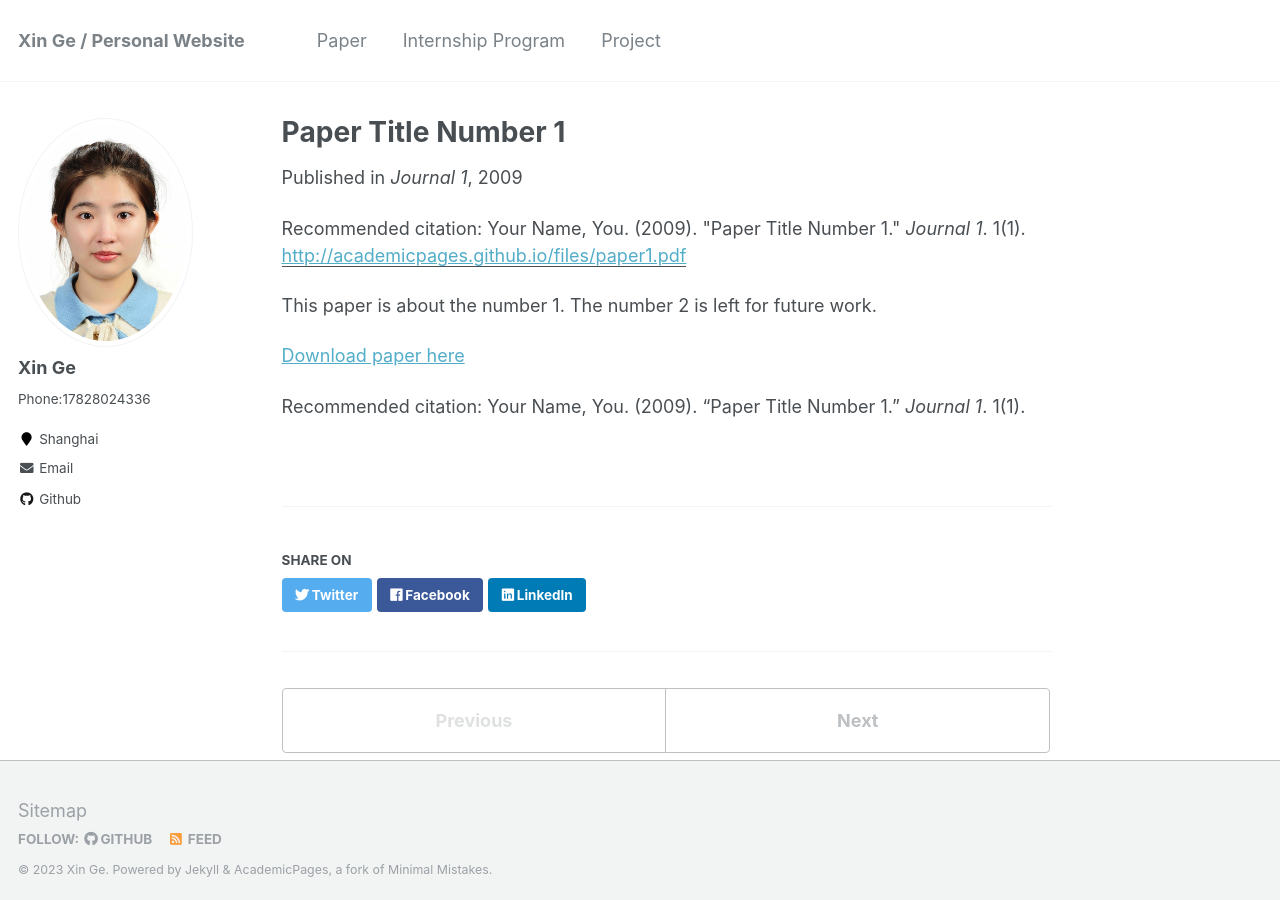
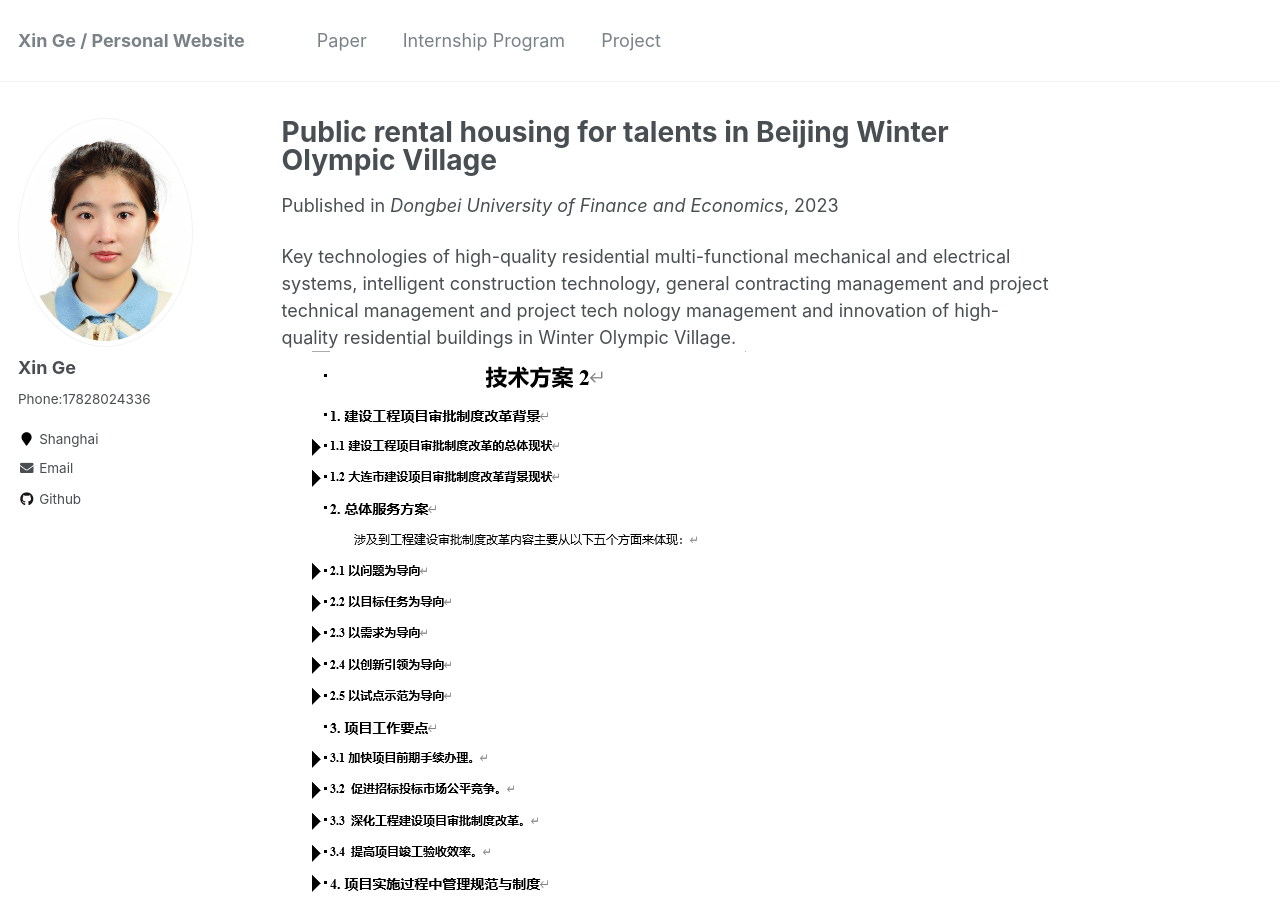
Before and after one commit to Esther0630/Esther0630.github.io, a Jekyll site: the page built from _publications/2009-10-01-paper-title-number-1.md, in a window 1280 px wide and 900 px high. Built offline with Jekyll 4.4.1, drawn with Linux system fonts in a browser that asks for light colours.

Commit message:
Update 2009-10-01-paper-title-number-1.md

```diff
--- a/_publications/2009-10-01-paper-title-number-1.md
+++ b/_publications/2009-10-01-paper-title-number-1.md
@@ -1,15 +1,13 @@
 ---
-title: "Paper Title Number 1"
+title: "Public rental housing for talents in Beijing Winter Olympic Village"
 collection: publications
 permalink: /publication/2009-10-01-paper-title-number-1
-excerpt: 'This paper is about the number 1. The number 2 is left for future work.'
-date: 2009-10-01
-venue: 'Journal 1'
+excerpt: 'Explore the future rental users and market of public rental housing, make targeted innovative build ing analysis, update and add smart products in the Internet environment and innovative applications.'
+date: 2023-03-27
+venue: 'Dongbei University of Finance and Economics'
 paperurl: 'http://academicpages.github.io/files/paper1.pdf'
-citation: 'Your Name, You. (2009). &quot;Paper Title Number 1.&quot; <i>Journal 1</i>. 1(1).'
 ---
-This paper is about the number 1. The number 2 is left for future work.
+Key technologies of high-quality residential multi-functional mechanical and electrical systems, intelligent construction technology, general contracting management and project technical management and project tech nology management and innovation of high-quality residential buildings in Winter Olympic Village.
+<br/><img src='/images/Tec1.png'><br/><img src='/images/Tec2.png'><br/>
 
 [Download paper here](http://academicpages.github.io/files/paper1.pdf)
-
-Recommended citation: Your Name, You. (2009). "Paper Title Number 1." <i>Journal 1</i>. 1(1).
```
